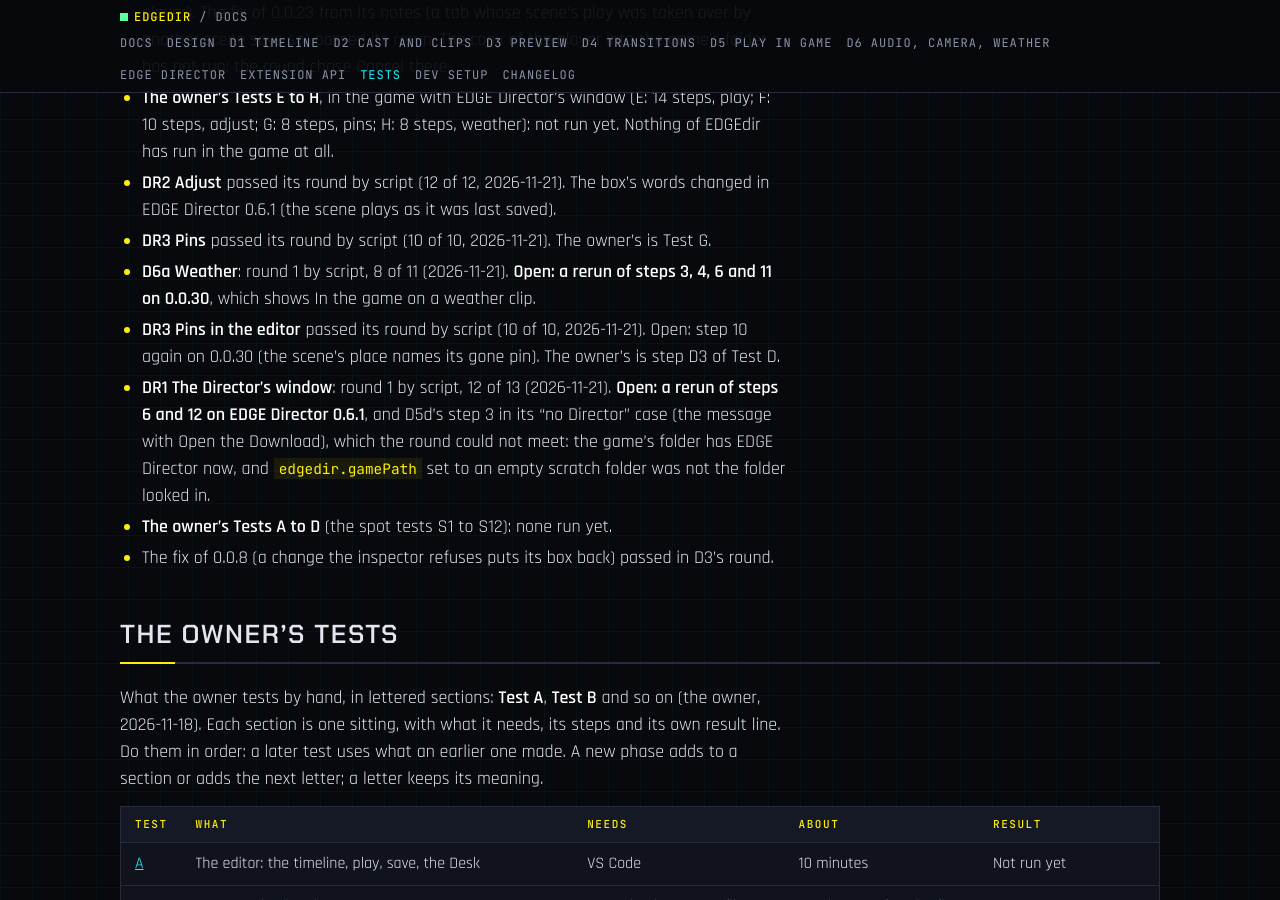
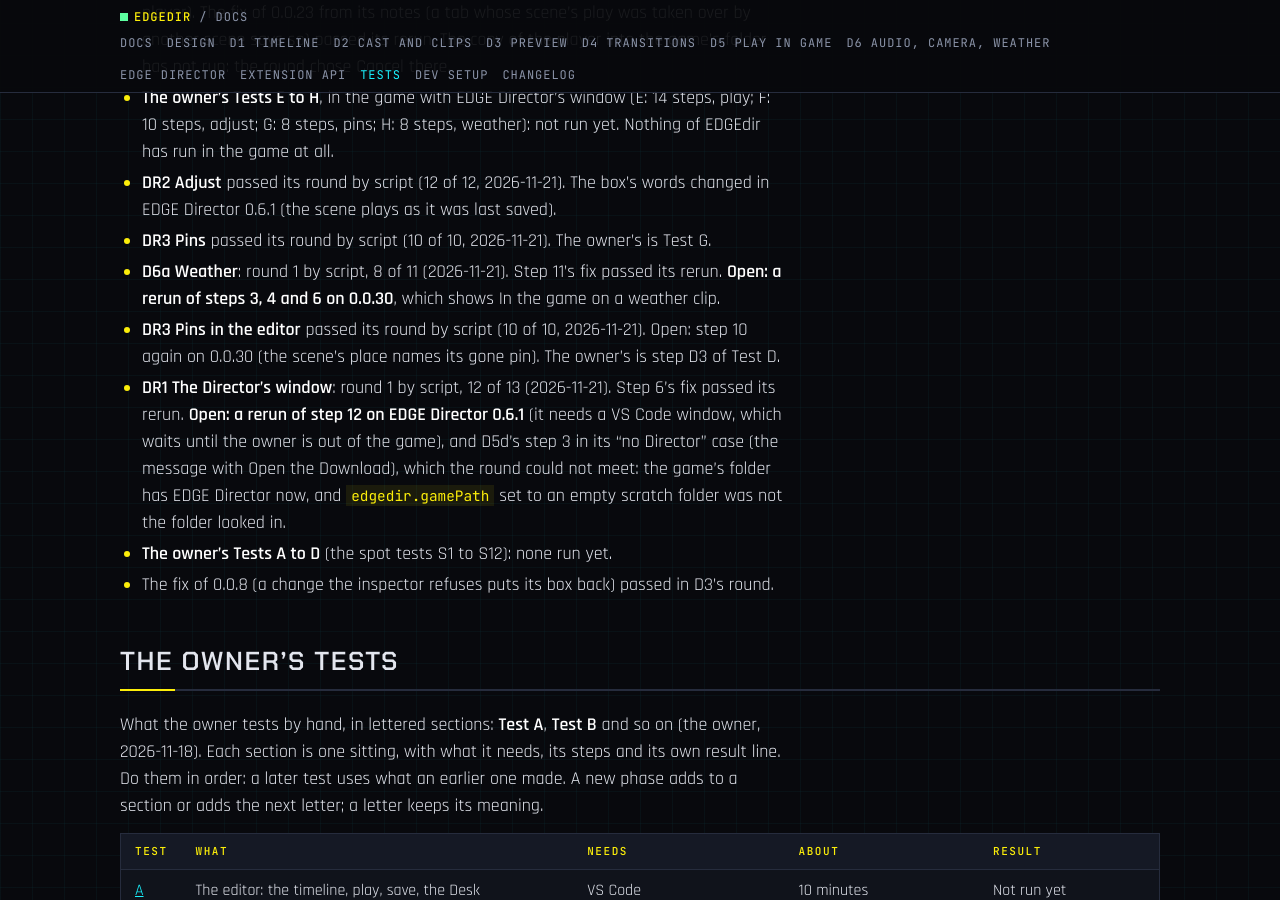
Before and after one commit to Edgemodders/EDGEdir, a Jekyll site: the page built from docs/testing.md, in a window 1280 px wide and 900 px high, scrolled down 2825 px. Built offline with Jekyll 4.4.1, drawn with Linux system fonts in a browser that asks for light colours; some of the changed text lies outside the part shown.

Commit message:
Tests: two of 0.0.30's fixes passed their rerun by script; four wait for a VS Code window
Co-Authored-By: Claude Fable 5.2 <noreply@anthropic.com>

```diff
--- a/docs/testing.md
+++ b/docs/testing.md
@@ -52,9 +52,9 @@ Every hand test (D1, D2, D3) has passed a round run by script in another session
 - **The owner's Tests E to H**, in the game with EDGE Director's window (E: 14 steps, play; F: 10 steps, adjust; G: 8 steps, pins; H: 8 steps, weather): not run yet. Nothing of EDGEdir has run in the game at all.
 - **DR2 Adjust** passed its round by script (12 of 12, 2026-11-21). The box's words changed in EDGE Director 0.6.1 (the scene plays as it was last saved).
 - **DR3 Pins** passed its round by script (10 of 10, 2026-11-21). The owner's is Test G.
-- **D6a Weather**: round 1 by script, 8 of 11 (2026-11-21). **Open: a rerun of steps 3, 4, 6 and 11 on 0.0.30**, which shows In the game on a weather clip.
+- **D6a Weather**: round 1 by script, 8 of 11 (2026-11-21). Step 11's fix passed its rerun. **Open: a rerun of steps 3, 4 and 6 on 0.0.30**, which shows In the game on a weather clip.
 - **DR3 Pins in the editor** passed its round by script (10 of 10, 2026-11-21). Open: step 10 again on 0.0.30 (the scene's place names its gone pin). The owner's is step D3 of Test D.
-- **DR1 The Director's window**: round 1 by script, 12 of 13 (2026-11-21). **Open: a rerun of steps 6 and 12 on EDGE Director 0.6.1**, and D5d's step 3 in its "no Director" case (the message with Open the Download), which the round could not meet: the game's folder has EDGE Director now, and `edgedir.gamePath` set to an empty scratch folder was not the folder looked in.
+- **DR1 The Director's window**: round 1 by script, 12 of 13 (2026-11-21). Step 6's fix passed its rerun. **Open: a rerun of step 12 on EDGE Director 0.6.1** (it needs a VS Code window, which waits until the owner is out of the game), and D5d's step 3 in its "no Director" case (the message with Open the Download), which the round could not meet: the game's folder has EDGE Director now, and `edgedir.gamePath` set to an empty scratch folder was not the folder looked in.
 - **The owner's Tests A to D** (the spot tests S1 to S12): none run yet.
 - The fix of 0.0.8 (a change the inspector refuses puts its box back) passed in D3's round.
 
@@ -667,7 +667,7 @@ What round 1 found, and what was done:
 | Found | Done |
 |---|---|
 | Step 12: the scene's row in Scenes had no In the game tag for a play from VS Code. VS Code names the file with a small drive letter and the Desk's list with a capital, and the two were compared as text | Fixed in EDGE Director 0.6.1: a play from VS Code takes the Desk's own spelling of the file. Not run |
-| Start Again and the loop's start printed a waiting actor's first jump twice | Fixed in EDGE Director 0.6.1: after a seek the actor is at the clip's start already and is only held. Not run |
+| Start Again and the loop's start printed a waiting actor's first jump twice | Fixed in EDGE Director 0.6.1: after a seek the actor is at the clip's start already and is only held. Passed by script on 2026-11-21 (EDGEweb session, stand-in 0.6.1): one jump, then hold, at Start Again and at the loop's start |
 | Step 10: for a moment the clock showed about 0.3 s before the chosen moment | Left: the play starts a short lead after the cast is ready, and the clock counts up to it |
 | Step 7: the line says the cast holds its last pose; the step said last clips | The step's text follows the line now |
 | Step 1: without the stand-in's `--kit`, Loop's switch fires no change in a plain browser | Left: run the stand-in with `--kit` for this test |
@@ -784,5 +784,5 @@ What round 1 found, and what was done:
 | Found | Done |
 |---|---|
 | Steps 3, 4 and 6: a weather clip's inspector had no In the game heading and none of its lines (the change and its blend, going back at the end, a blend longer than the clip). The lines were in Play in Game's question and in the Director's window | Fixed in 0.0.30: the inspector shows In the game for a weather clip as for an actor's. Not run |
-| Step 11: the weather lane's name in the Director's window had the tooltip "weather tracks do not play in the game yet" | Fixed in EDGE Director 0.6.1: it says each clip holds its weather in the game. Not run |
+| Step 11: the weather lane's name in the Director's window had the tooltip "weather tracks do not play in the game yet" | Fixed in EDGE Director 0.6.1: it says each clip holds its weather in the game. Passed by script on 2026-11-21 (EDGEweb session, stand-in 0.6.1) |
 | Step 2: the text box of before the list was not seen | Left: the game had been read earlier in that window, so the list was there at once |
```
